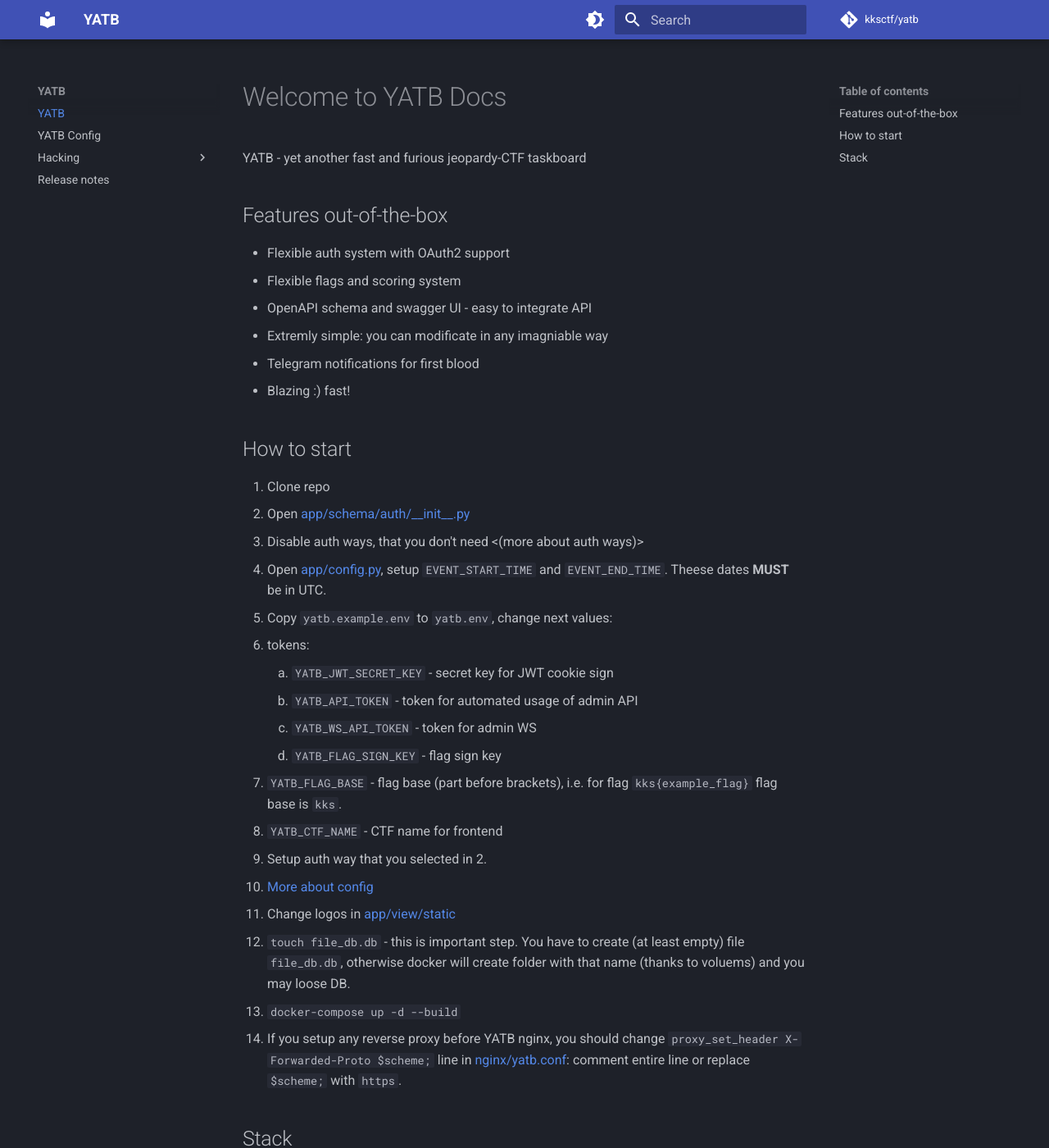
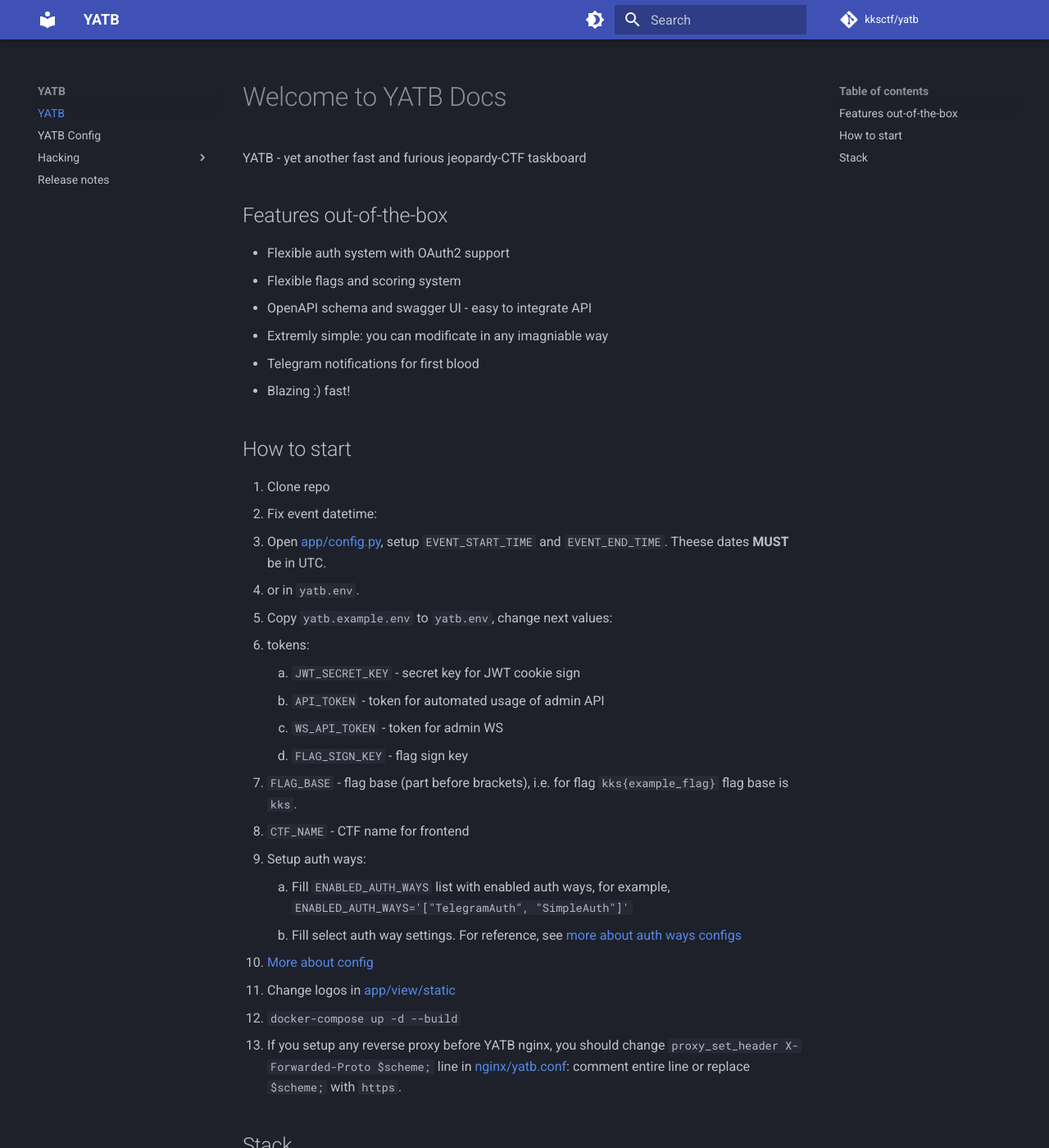
Before and after one commit to kksctf/yatb, an MkDocs documentation site: the page built from docs/index.md, in a window 1280 px wide and 1400 px high. Shown: the whole window at 82% size. Built offline with MkDocs 1.6.1 and Material for MkDocs 9.7.7, drawn with Linux system fonts in a browser that asks for light colours; comment, search, counter and statistics services are not loaded.

```diff
--- a/docs/index.md
+++ b/docs/index.md
@@ -14,23 +14,24 @@ YATB - yet another fast and furious jeopardy-CTF taskboard
 ## How to start
 
 1. Clone repo
-2. Open [app/schema/auth/\_\_init\_\_.py](https://github.com/kksctf/yatb/blob/master/app/schema/auth/__init__.py#L76)
-3. Disable auth ways, that you don't need <(more about auth ways)>
-4. Open [app/config.py](https://github.com/kksctf/yatb/blob/master/app/config.py), setup `EVENT_START_TIME` and `EVENT_END_TIME`. Theese dates **MUST** be in UTC.
-5. Copy `yatb.example.env` to `yatb.env`, change next values:
+2. Fix event datetime:
+   1. Open [app/config.py](https://github.com/kksctf/yatb/blob/master/app/config.py), setup `EVENT_START_TIME` and `EVENT_END_TIME`. Theese dates **MUST** be in UTC.
+   2. or in `yatb.env`.
+3. Copy `yatb.example.env` to `yatb.env`, change next values:
    1. tokens:
-      1. `YATB_JWT_SECRET_KEY` - secret key for JWT cookie sign
-      2. `YATB_API_TOKEN` - token for automated usage of admin API
-      3. `YATB_WS_API_TOKEN` - token for admin WS
-      4. `YATB_FLAG_SIGN_KEY` - flag sign key
-   2. `YATB_FLAG_BASE` - flag base (part before brackets), i.e. for flag `kks{example_flag}` flag base is `kks`.
-   3. `YATB_CTF_NAME` - CTF name for frontend
-   4. Setup auth way that you selected in 2.
+      1. `JWT_SECRET_KEY` - secret key for JWT cookie sign
+      2. `API_TOKEN` - token for automated usage of admin API
+      3. `WS_API_TOKEN` - token for admin WS
+      4. `FLAG_SIGN_KEY` - flag sign key
+   2. `FLAG_BASE` - flag base (part before brackets), i.e. for flag `kks{example_flag}` flag base is `kks`.
+   3. `CTF_NAME` - CTF name for frontend
+   4. Setup auth ways:
+      1. Fill `ENABLED_AUTH_WAYS` list with enabled auth ways, for example, `ENABLED_AUTH_WAYS='["TelegramAuth", "SimpleAuth"]'`
+      2. Fill select auth way settings. For reference, see [more about auth ways configs](config.md#Auth%20ways)
    5. [More about config](config.md)
-6. Change logos in [app/view/static](https://github.com/kksctf/yatb/tree/master/app/view/static)
-7. `touch file_db.db` - this is important step. You have to create (at least empty) file `file_db.db`, otherwise docker will create folder with that name (thanks to voluems) and you may loose DB.
-8. `docker-compose up -d --build`
-9. If you setup any reverse proxy before YATB nginx, you should change `proxy_set_header X-Forwarded-Proto $scheme;` line in [nginx/yatb.conf](https://github.com/kksctf/yatb/blob/master/nginx/yatb.conf#L9): comment entire line or replace `$scheme;` with `https`.
+4. Change logos in [app/view/static](https://github.com/kksctf/yatb/tree/master/app/view/static)
+5. `docker-compose up -d --build`
+6. If you setup any reverse proxy before YATB nginx, you should change `proxy_set_header X-Forwarded-Proto $scheme;` line in [nginx/yatb.conf](https://github.com/kksctf/yatb/blob/master/nginx/yatb.conf#L9): comment entire line or replace `$scheme;` with `https`.
 
 ## Stack
 
```
Also changed, not shown: docs/config.md (+14 -6 lines), docs/release-notes.md (+1 -0 lines).
